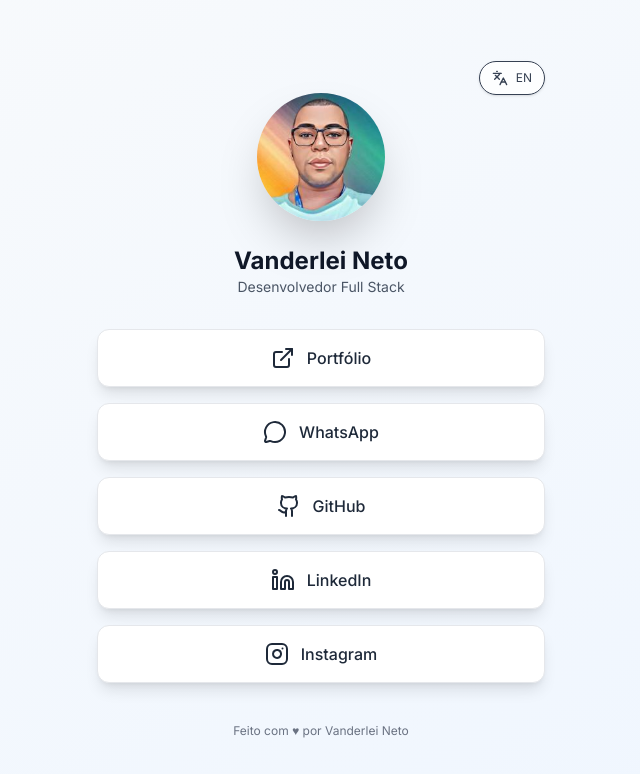
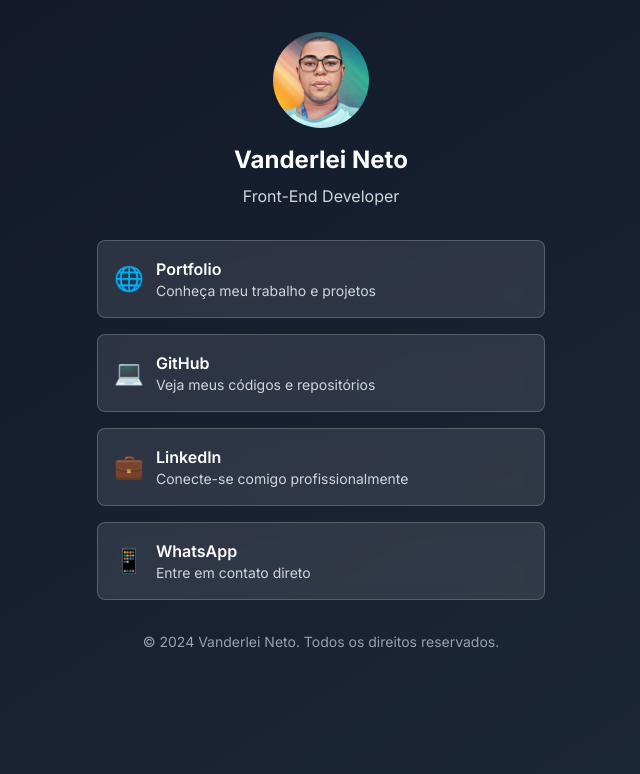
Before and after one commit to josevanderleineto/my-portfolio, a Next.js app: page /links in a window 1280 px wide. Shown: the top 774 px of the page, without its empty margins (319-959 px from the left). Built offline with nearby package versions, Linux system fonts and the light colour scheme.

Commit message:
Indexação

```diff
--- a/src/app/layout.tsx
+++ b/src/app/layout.tsx
@@ -1,22 +1,68 @@
 import type { Metadata } from "next";
-import { Inter } from "next/font/google"; // Usando Inter como fallback ou para testes
+import { Inter } from "next/font/google";
 import "./globals.css";
 import { AppProvider } from "@/contexts/AppContext";
-
-// Se as fontes Geeist estiverem causando problemas, podemos removê-las temporariamente ou usar uma abordagem diferente.
-// Por exemplo, importá-las diretamente no CSS ou usar fontes do Google Fonts de forma mais tradicional.
+import StructuredData from "@/components/StructuredData";
 
 const inter = Inter({ subsets: ["latin"] });
 
 export const metadata: Metadata = {
-  title: "Vanderlei Neto - Front-End Developer",
-  description: "Desenvolvedor Front-End especializado em React, TypeScript, Angular e tecnologias modernas. Criando interfaces intuitivas e responsivas.",
-  keywords: "desenvolvedor, front-end, react, typescript, angular, javascript, web developer",
-  authors: [{ name: "Vanderlei Neto" }],
+  title: {
+    default: "Vanderlei Neto - Front-End Developer",
+    template: "%s | Vanderlei Neto"
+  },
+  description: "Desenvolvedor Front-End especializado em React, TypeScript, Angular e tecnologias modernas. Criando interfaces intuitivas e responsivas com foco na experiência do usuário.",
+  keywords: [
+    "desenvolvedor front-end",
+    "react developer",
+    "typescript",
+    "angular",
+    "javascript",
+    "web developer",
+    "portfolio",
+    "Vanderlei Neto",
+    "UI/UX",
+    "responsive design"
+  ],
+  authors: [{ name: "Vanderlei Neto", url: "https://www.vanderleineto.online" }],
+  creator: "Vanderlei Neto",
+  publisher: "Vanderlei Neto",
+  metadataBase: new URL('https://www.vanderleineto.online'), // Substitua pelo seu domínio
+  alternates: {
+    canonical: '/',
+  },
   openGraph: {
     title: "Vanderlei Neto - Front-End Developer",
+    description: "Desenvolvedor Front-End especializado em React, TypeScript, Angular e tecnologias modernas. Criando interfaces intuitivas e responsivas.",
+    type: "website",
+    locale: "pt_BR",
+    url: "https://www.vanderleineto.online",
+    siteName: "Vanderlei Neto Portfolio",
+    images: [
+      {
+        url: "/profile-photo.png",
+        width: 1200,
+        height: 630,
+        alt: "Vanderlei Neto - Front-End Developer",
+      },
+    ],
+  },
+  twitter: {
+    card: "summary_large_image",
+    title: "Vanderlei Neto - Front-End Developer",
     description: "Desenvolvedor Front-End especializado em React, TypeScript, Angular e tecnologias modernas.",
-    type: "website",
+    images: ["/profile-photo.png"],
+  },
+  robots: {
+    index: true,
+    follow: true,
+    googleBot: {
+      index: true,
+      follow: true,
+      'max-video-preview': -1,
+      'max-image-preview': 'large',
+      'max-snippet': -1,
+    },
   },
 };
 
@@ -27,7 +73,11 @@
 }>) {
   return (
     <html lang="pt-BR">
-      <body className={`${inter.className} antialiased`}> {/* Usando inter.className como fallback */}
+      <head>
+        <link rel="canonical" href="https://www.vanderleineto.online" />
+      </head>
+      <body className={`${inter.className} antialiased`}>
+        <StructuredData />
         <AppProvider>
           {children}
         </AppProvider>
--- /dev/null
+++ b/src/app/links/LinksPageClient.tsx
@@ -0,0 +1,96 @@
+'use client';
+
+import Link from 'next/link';
+
+export default function LinksPageClient() {
+  const links = [
+    {
+      title: 'Portfolio',
+      description: 'Conheça meu trabalho e projetos',
+      url: '/',
+      icon: '🌐'
+    },
+    {
+      title: 'GitHub',
+      description: 'Veja meus códigos e repositórios',
+      url: 'https://github.com/vanderleineto',
+      icon: '💻'
+    },
+    {
+      title: 'LinkedIn',
+      description: 'Conecte-se comigo profissionalmente',
+      url: 'https://linkedin.com/in/vanderleineto',
+      icon: '💼'
+    },
+    {
+      title: 'WhatsApp',
+      description: 'Entre em contato direto',
+      url: 'https://wa.me/5511999999999',
+      icon: '📱'
+    }
+  ];
+
+  return (
+    <div className="min-h-screen bg-gradient-to-br from-gray-900 to-gray-800 py-8 px-4">
+      <div className="max-w-md mx-auto">
+        {/* Profile Section */}
+        <div className="text-center mb-8">
+          <div className="w-24 h-24 mx-auto mb-4 rounded-full overflow-hidden">
+            <img
+              src="/profile.jpeg"
+              alt="Vanderlei Neto"
+              className="w-full h-full object-cover"
+            />
+          </div>
+          <h1 className="text-2xl font-bold text-white mb-2">Vanderlei Neto</h1>
+          <p className="text-gray-300">Front-End Developer</p>
+        </div>
+
+        {/* Links Section */}
+        <div className="space-y-4">
+          {links.map((link, index) => (
+            <div key={index}>
+              {link.url.startsWith('/') ? (
+                <Link href={link.url} className="block">
+                  <div className="bg-white/10 backdrop-blur-sm border border-white/20 rounded-lg p-4 hover:bg-white/20 transition-all duration-200 cursor-pointer">
+                    <div className="flex items-center space-x-3">
+                      <span className="text-2xl">{link.icon}</span>
+                      <div className="flex-1">
+                        <h3 className="text-white font-semibold">{link.title}</h3>
+                        <p className="text-gray-300 text-sm">{link.description}</p>
+                      </div>
+                    </div>
+                  </div>
+                </Link>
+              ) : (
+                <a
+                  href={link.url}
+                  target="_blank"
+                  rel="noopener noreferrer"
+                  className="block"
+                >
+                  <div className="bg-white/10 backdrop-blur-sm border border-white/20 rounded-lg p-4 hover:bg-white/20 transition-all duration-200 cursor-pointer">
+                    <div className="flex items-center space-x-3">
+                      <span className="text-2xl">{link.icon}</span>
+                      <div className="flex-1">
+                        <h3 className="text-white font-semibold">{link.title}</h3>
+                        <p className="text-gray-300 text-sm">{link.description}</p>
+                      </div>
+                    </div>
+                  </div>
+                </a>
+              )}
+            </div>
+          ))}
+        </div>
+
+        {/* Footer */}
+        <div className="text-center mt-8">
+          <p className="text-gray-400 text-sm">
+            © 2024 Vanderlei Neto. Todos os direitos reservados.
+          </p>
+        </div>
+      </div>
+    </div>
+  );
+}
--- a/src/app/links/page.tsx
+++ b/src/app/links/page.tsx
@@ -1,156 +1,21 @@
- 'use client';
+import { Metadata } from 'next';
+import LinksPageClient from './LinksPageClient';
 
-import Image from 'next/image';
-import {
-  Github,
-  Linkedin,
-  Instagram,
-  MessageCircle,
-  ExternalLink,
-  Languages,
-} from 'lucide-react';
-
-import { useTheme, useLanguage } from '@/contexts/AppContext';
+export const metadata: Metadata = {
+  title: "Links - Vanderlei Neto",
+  description: "Encontre todos os links importantes de Vanderlei Neto - Portfolio, GitHub, LinkedIn, WhatsApp e redes sociais.",
+  keywords: ["links", "contatos", "redes sociais", "portfolio", "Vanderlei Neto"],
+  openGraph: {
+    title: "Links - Vanderlei Neto",
+    description: "Encontre todos os links importantes de Vanderlei Neto - Portfolio, GitHub, LinkedIn, WhatsApp e redes sociais.",
+    type: "profile",
+    images: ["/profile.jpeg"],
+  },
+  alternates: {
+    canonical: '/links',
+  },
+};
 
 export default function LinksPage() {
-  const { darkMode } = useTheme();
-  const { language, toggleLanguage } = useLanguage();
-
-  const text = {
-    name: 'Vanderlei Neto',
-    role:
-      language === 'pt'
-        ? 'Desenvolvedor Full Stack'
-        : 'Full Stack Developer',
-    portfolio: language === 'pt' ? 'Portfólio' : 'Portfolio',
-    footer:
-      language === 'pt'
-        ? 'Feito com ♥ por Vanderlei Neto'
-        : 'Made with ♥ by Vanderlei Neto',
-  };
-
-  return (
-    <main
-      className={`min-h-screen flex items-center justify-center px-4 ${
-        darkMode
-          ? 'bg-gradient-to-br from-gray-900 via-gray-800 to-gray-900'
-          : 'bg-gradient-to-br from-slate-50 to-blue-50'
-      }`}
-    >
-      <div className="w-full max-w-md text-center relative">
-        {/* Botão idioma */}
-        <button
-          onClick={toggleLanguage}
-          className="absolute top-0 right-0 flex items-center gap-2 text-xs px-3 py-2
-                     rounded-full border shadow-sm transition
-                     bg-white/80 text-gray-700 hover:bg-white
-                     dark:bg-white/10 dark:text-gray-200 dark:border-white/20"
-        >
-          <Languages className="w-4 h-4" />
-          {language === 'pt' ? 'EN' : 'PT'}
-        </button>
-
-        {/* Avatar */}
-        <div className="flex justify-center mb-6 mt-8">
-          <div className="relative w-32 h-32 rounded-full overflow-hidden shadow-2xl">
-            <Image
-              src="/profile.jpeg"
-              alt={text.name}
-              fill
-              className="object-cover"
-              priority
-            />
-          </div>
-        </div>
-
-        {/* Nome */}
-        <h1
-          className={`text-2xl font-bold ${
-            darkMode ? 'text-white' : 'text-gray-900'
-          }`}
-        >
-          {text.name}
-        </h1>
-
-        <p
-          className={`text-sm mb-8 ${
-            darkMode ? 'text-gray-400' : 'text-gray-600'
-          }`}
-        >
-          {text.role}
-        </p>
-
-        {/* Links */}
-        <div className="space-y-4">
-          <LinkButton
-            href="https://www.vanderleineto.online/"
-            icon={<ExternalLink />}
-          >
-            {text.portfolio}
-          </LinkButton>
-
-          <LinkButton
-            href="https://api.whatsapp.com/send/?phone=5571996751371"
-            icon={<MessageCircle />}
-          >
-            WhatsApp
-          </LinkButton>
-
-          <LinkButton
-            href="https://github.com/josevanderleineto"
-            icon={<Github />}
-          >
-            GitHub
-          </LinkButton>
-
-          <LinkButton
-            href="https://www.linkedin.com/in/vanderlei-desenvolvedor-front-end/"
-            icon={<Linkedin />}
-          >
-            LinkedIn
-          </LinkButton>
-
-          <LinkButton
-            href="https://www.instagram.com/josevanderleineto/"
-            icon={<Instagram />}
-          >
-            Instagram
-          </LinkButton>
-        </div>
-
-        {/* Footer */}
-        <footer className="mt-10 text-xs text-gray-500">
-          {text.footer}
-        </footer>
-      </div>
-    </main>
-  );
+  return <LinksPageClient />;
 }
-
-/* -------------------------------------------------- */
-/* COMPONENTE DE LINK                                 */
-/* -------------------------------------------------- */
-function LinkButton({
-  href,
-  icon,
-  children,
-}: {
-  href: string;
-  icon: React.ReactNode;
-  children: React.ReactNode;
-}) {
-  return (
-    <a
-      href={href}
-      target="_blank"
-      rel="noopener noreferrer"
-      className="w-full flex items-center justify-center gap-3 px-6 py-4 rounded-xl font-medium
-                 bg-white text-gray-800 border border-gray-200 shadow-lg
-                 hover:scale-[1.03] hover:bg-gray-50 transition-all
-                 dark:bg-white/5 dark:text-gray-200 dark:border-white/10 dark:hover:bg-white/10"
-    >
-      {icon}
-      {children}
-    </a>
-  );
-}
--- a/src/app/page.tsx
+++ b/src/app/page.tsx
@@ -1,4 +1,4 @@
- 'use client';
+'use client';
 
 import React from 'react';
 import { useTheme } from '@/contexts/AppContext';
@@ -10,7 +10,7 @@
 import EducationSection from '@/components/sections/EducationSection';
 import ContactSection from '@/components/sections/ContactSection';
 import AboutSection from '@/components/sections/AboutSection';
-import SkillsSection from '@/components/sections/SkillsSection'; // <- AGORA CORRETO!
+import SkillsSection from '@/components/sections/SkillsSection';
 
 export default function HomePage() {
   const { darkMode } = useTheme();
--- /dev/null
+++ b/src/components/StructuredData.tsx
@@ -0,0 +1,40 @@
+import Script from 'next/script';
+
+export default function StructuredData() {
+  const structuredData = {
+    "@context": "https://schema.org",
+    "@type": "Person",
+    "name": "Vanderlei Neto",
+    "jobTitle": "Front-End Developer",
+    "description": "Desenvolvedor Front-End especializado em React, TypeScript, Angular e tecnologias modernas.",
+    "url": "https://seudominio.com",
+    "image": "https://seudominio.com/profile-photo.png",
+    "sameAs": [
+      "https://linkedin.com/in/seu-perfil",
+      "https://github.com/seu-usuario"
+    ],
+    "knowsAbout": [
+      "React",
+      "TypeScript",
+      "Angular",
+      "JavaScript",
+      "Next.js",
+      "Web Development",
+      "Front-End Development"
+    ],
+    "alumniOf": {
+      "@type": "EducationalOrganization",
+      "name": "Sua Instituição de Ensino"
+    }
+  };
+
+  return (
+    <Script
+      id="structured-data"
+      type="application/ld+json"
+      dangerouslySetInnerHTML={{
+        __html: JSON.stringify(structuredData),
+      }}
+    />
+  );
+}
```
Also changed, not shown: public/robots.txt (added).
